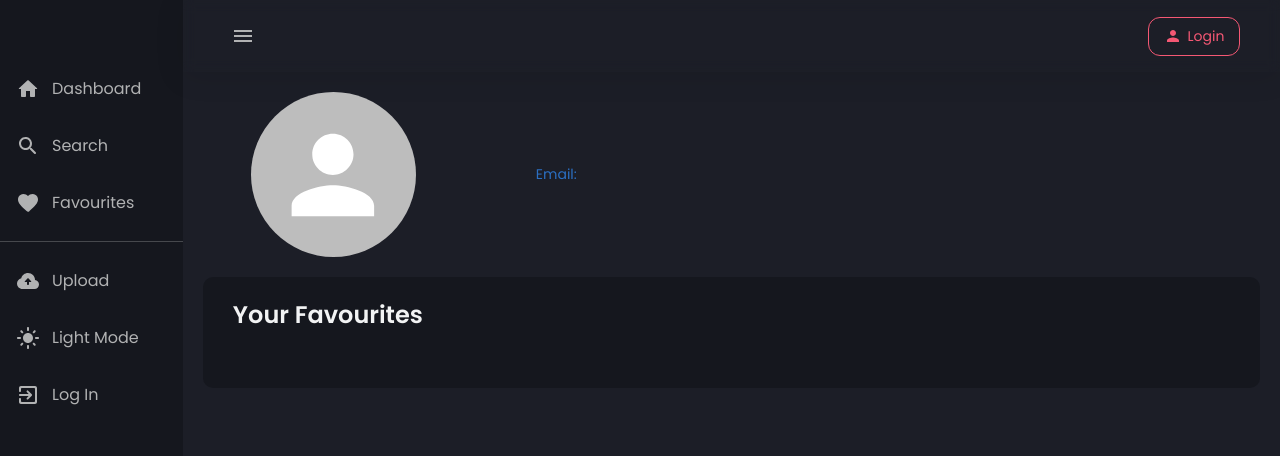
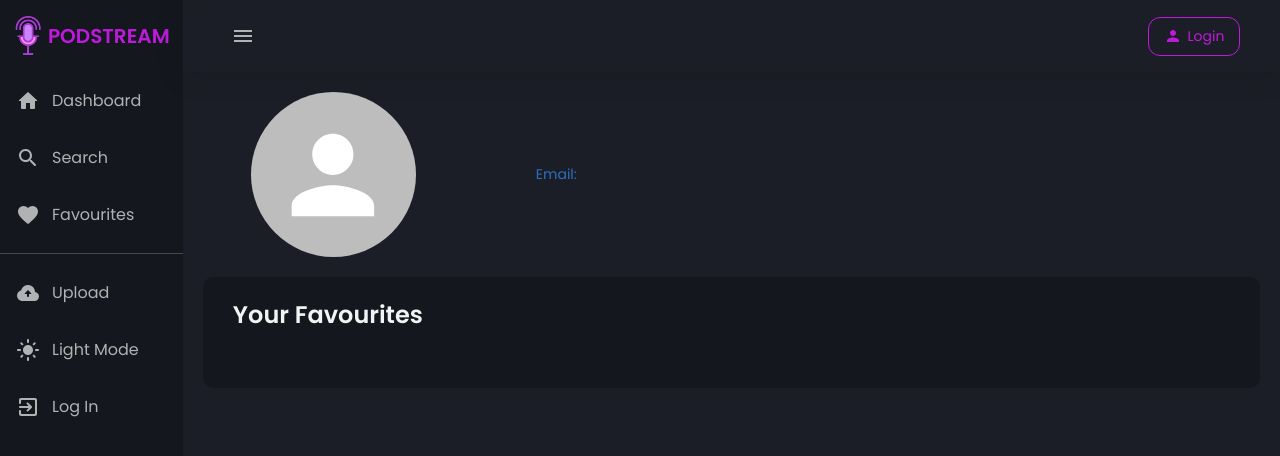
Before and after one commit to codeinthusiast/MERN_podstream, a React (Create React App) app in the folder client/: page /profile in a window 1280 px wide. Shown: the top 456 px of the page. Built offline with nearby package versions, Linux system fonts and the light colour scheme.

Commit message:
made responsive

```diff
--- a/client/src/components/Menu.jsx
+++ b/client/src/components/Menu.jsx
@@ -13,17 +13,25 @@ import LightModeRoundedIcon from '@mui/icons-material/LightModeRounded';
 import DarkModeRoundedIcon from '@mui/icons-material/DarkModeRounded';
 import ExitToAppRoundedIcon from '@mui/icons-material/ExitToAppRounded';
 import CloseRounded from '@mui/icons-material/CloseRounded';
+import LogoIcon from '../Images/Logo.png'
 
 const MenuContainer = styled.div`
   flex: 0.5;
   flex-direction: column;
+  height: 100vh;
   display: flex;
-  padding: 60px 0px;
   box-sizing: border-box;
   align-items: flex-start;
   background-color: ${({ theme }) => theme.bg};
   color: ${({ theme }) => theme.text_primary};
-
+  @media (max-width: 1100px) {
+    position: fixed;
+    z-index: 100;
+    width: 100%;
+    max-width: 250px;
+    left: ${({ setMenuOpen }) => (setMenuOpen ? "0" : "-100%")};
+    transition: 0.3s ease-in-out;
+  }
 `;
 const Elements = styled.div`
 padding: 4px 16px;
@@ -59,6 +67,19 @@ display: none;
   display: block;
 }
 `;
+const Logo = styled.div`
+  color: ${({ theme }) => theme.primary};
+  display: flex;
+  align-items: center;
+  justify-content: center;
+  gap: 6px;
+  font-weight: bold;
+  font-size: 20px;
+  margin: 16px 0px;
+`;
+const Image = styled.img`
+  height: 40px;
+`;
 const Menu = ({ setMenuOpen, darkMode, setDarkMode, setUploadOpen, setSignInOpen }) => {
 
     const dispatch = useDispatch();
@@ -72,8 +93,14 @@ const Menu = ({ setMenuOpen, darkMode, setDarkMode, setUploadOpen, setSignInOpen
     return (
         <MenuContainer setMenuOpen={setMenuOpen}>
             <Flex>
+                <Link to="/" style={{ textDecoration: "none", color: "inherit" }}>
+                    <Logo>
+                        <Image src={LogoIcon} />
+                        PODSTREAM
+                    </Logo>
+                </Link>
                 <Close>
-                    <CloseRounded onClick={() => setMenuOpen(false)} style={{cursor: "pointer"}}/>
+                    <CloseRounded onClick={() => setMenuOpen(false)} style={{ cursor: "pointer" }} />
                 </Close>
             </Flex>
             <Link to='/' style={{ textDecoration: "none", color: "inherit", width: '100%' }}>
--- a/client/src/pages/Profile.jsx
+++ b/client/src/pages/Profile.jsx
@@ -12,6 +12,9 @@ const ProfileContainer = styled.div`
 display: flex;
 flex-direction: column;
 justify-content: center;
+@media (max-width: 768px) {
+    align-items: center;
+  }
 `
 const ProfileName = styled.div`
 color: ${({ theme }) => theme.text_primary};
@@ -68,8 +71,12 @@ overflow-y: scroll;
 `
 const UserDetails = styled.div`
 display flex;
-gap: 120px
-
+gap: 120px;
+@media (max-width: 768px) {
+    width: fit-content;
+    flex-direction: column;
+    gap: 20px;
+  }
 `
 const Container = styled.div`
 display: flex;
--- a/client/src/utils/Themes.js
+++ b/client/src/utils/Themes.js
@@ -1,7 +1,7 @@
 export const darkTheme = {
     bg:"#15171E",
     bgLight: "#1C1E27",
-    primary:"#f55874",
+    primary:"#be1adb",
     text_primary:"#F2F3F4",
     text_secondary:"#b1b2b3",
     card:"#121212",
@@ -11,7 +11,7 @@ export const darkTheme = {
 export const lightTheme = {
     bg:"#FFFFFF",
     bgLight: "#f0f0f0",
-    primary:"#f55874",
+    primary:"#be1adb",
     text_primary:"#111111",
     text_secondary:"#48494a",
     card:"#FFFFFF",
```
Also changed, not shown: client/src/Images/Logo.png (added).
